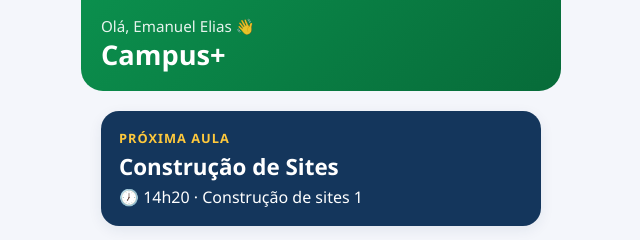
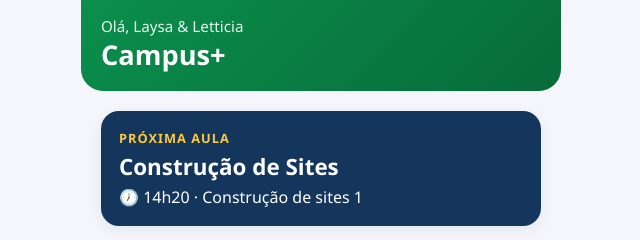
Before and after one commit to Laysavr/campus-app, a plain HTML site: page index.html in a window 1280 px wide. Shown: the top 240 px of the page, 319-959 px from the left. Drawn offline with Linux system fonts and the light colour scheme.

Commit message:
Index
Mudei o nome

```diff
--- a/index.html
+++ b/index.html
@@ -13,7 +13,7 @@
 </head>
 <body>
       <header class="topo">
-    <p class="ola">Olá, Emanuel Elias 👋</p>
+    <p class="ola">Olá, Laysa & Letticia </p>
     <h1>Campus+ <span class="selo-app">modo app</span></h1>
   </header>
     <main>
@@ -81,8 +81,8 @@
     <section id="perfil" class="tela">
       <h2 class="titulo-tela">Meu cartão</h2>
       <div class="carteirinha">
-        <div class="foto">👽</div>
-        <h3>Emanuel Elias</h3>
+        <div class="foto">☺️</div>
+        <h3>Laysa & Letticia</h3>
         <p>Técnico em Informática</p>
         <p class="matricula">Matrícula 2026.0001</p>
       </div>
```
